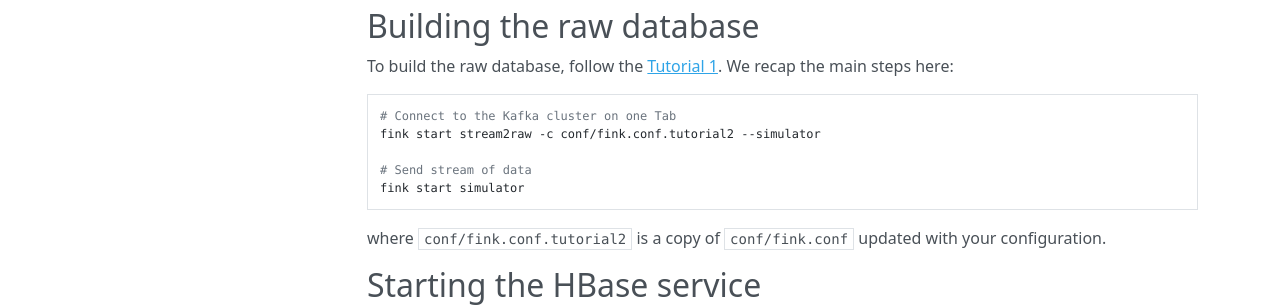
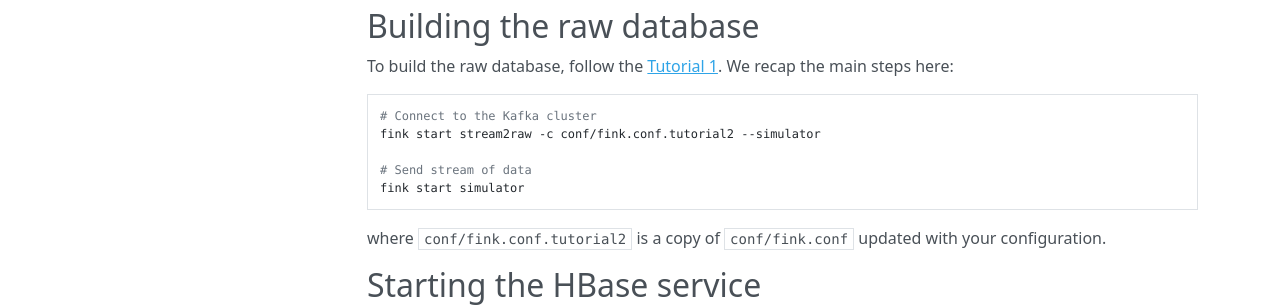
Before and after one commit to astrolabsoftware/fink, an MkDocs documentation site: the page built from docs/tutorials/bogus_filtering.md, in a window 1280 px wide and 900 px high. Shown: the part 439-746 px from the top of the window. Built offline with MkDocs 1.6.1, drawn with Linux system fonts in a browser that asks for light colours; nearby versions of some CDN libraries.

Commit message:
Minor text modif

````diff
--- a/docs/tutorials/bogus_filtering.md
+++ b/docs/tutorials/bogus_filtering.md
@@ -19,7 +19,7 @@ See [Getting started](../index.md) for more information.
 To build the raw database, follow the [Tutorial 1](raw_db.md). We recap the main steps here:
 
 ```bash
-# Connect to the Kafka cluster on one Tab
+# Connect to the Kafka cluster
 fink start stream2raw -c conf/fink.conf.tutorial2 --simulator
 
 # Send stream of data
````
